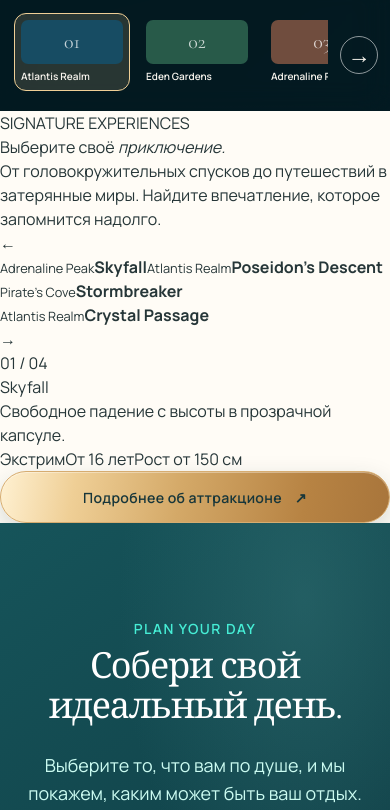
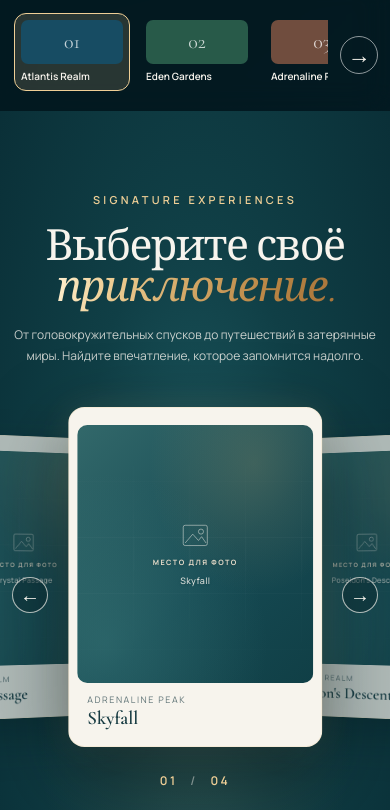
Before and after one commit to raccoonforge/aqua-paradise-resort, a React (Vite) app: page / in a window 390 px wide. Shown: the part 2421-3231 px from the top of the page. Built offline with nearby package versions, Linux system fonts and the light colour scheme.

Commit message:
style: dark ocean coverflow attractions showcase

```diff
--- a/src/index.css
+++ b/src/index.css
@@ -828,3 +828,47 @@ body {
   .apr-worlds { padding: 0; }
   .apr-worlds__frame { min-height: 100svh; border-radius: 0; }
 }
+
+/* Signature attractions: editorial coverflow on deep ocean, photo-ready cards. */
+.apr-attractions { position: relative; isolation: isolate; overflow: hidden; min-height: 900px; padding: 105px 20px 110px; background: radial-gradient(ellipse at 50% 45%,#1d5960 0%,#103f46 42%,#092d35 100%); color: #f7f4ed; text-align: center; }
+.apr-attractions__glow { position: absolute; width: min(85vw,900px); height: 600px; left: 50%; top: 30%; transform: translateX(-50%); background: radial-gradient(ellipse,rgba(192,156,98,.16),transparent 68%); pointer-events: none; }
+.apr-attractions__intro { position: relative; z-index: 2; max-width: 770px; margin: 0 auto; }
+.apr-attractions__eyebrow { font-size: 11px; font-weight: 600; letter-spacing: .3em; color: #efcf96; }
+.apr-attractions__intro h2 { margin: 16px 0; font-family: var(--font-serif); font-size: clamp(48px,6vw,86px); font-weight: 500; line-height: .95; letter-spacing: -.035em; }
+.apr-attractions__intro h2 em { font-weight: 400; background: var(--apr-gold-gradient); -webkit-background-clip: text; background-clip: text; -webkit-text-fill-color: transparent; }
+.apr-attractions__intro p { max-width: 620px; margin: 0 auto; font-size: 14px; line-height: 1.8; color: rgba(247,244,237,.8); }
+.apr-attractions__gallery { position: relative; z-index: 1; width: min(100%,1100px); height: clamp(360px,38vw,485px); margin: 30px auto 0; display: flex; align-items: center; justify-content: center; }
+.apr-attractions__stage { position: relative; width: 100%; height: 100%; perspective: 1250px; }
+.apr-attractions__card { position: absolute; top: 50%; left: 50%; width: clamp(235px,29vw,360px); height: clamp(320px,35vw,440px); padding: 8px; border: 1px solid rgba(239,207,150,.25); border-radius: 16px; background: #f7f4ed; color: #173b42; text-align: left; overflow: hidden; box-shadow: 0 22px 65px rgba(0,17,23,.45); transform: translate(-50%,-50%) translateX(calc(var(--card-offset) * clamp(145px,21vw,290px))) rotateY(calc(var(--card-offset) * -24deg)) scale(calc(1 - var(--card-depth) * .16)); opacity: calc(1 - var(--card-depth) * .3); z-index: calc(10 - var(--card-depth)); transition: transform .65s cubic-bezier(.2,.7,.2,1),opacity .65s ease,box-shadow .3s ease; cursor: pointer; }
+.apr-attractions__card.is-active { box-shadow: 0 30px 80px rgba(0,14,19,.55),0 0 35px rgba(239,207,150,.12); }
+.apr-attractions__card:focus-visible { outline: 3px solid #efcf96; outline-offset: 4px; }
+.apr-attractions__photo { width: 100%; height: 80%; border-radius: 10px; }
+.apr-attractions__photo .apr-media__mark { transform: translate(-50%,-50%) scale(.8); }
+.apr-attractions__photo .apr-media__id { display: none; }
+.apr-attractions__card-caption { display: flex; flex-direction: column; padding: 10px 10px 0; }
+.apr-attractions__card-caption small { font-size: 9px; text-transform: uppercase; letter-spacing: .17em; color: #607477; }
+.apr-attractions__card-caption strong { font-family: var(--font-serif); font-size: clamp(19px,2vw,27px); line-height: 1.15; font-weight: 600; }
+.apr-attractions__arrow { position: absolute; z-index: 15; top: 50%; width: 46px; height: 46px; border: 1px solid rgba(247,244,237,.7); border-radius: 50%; background: rgba(5,30,36,.35); font-size: 25px; line-height: 1; transition: background .2s ease,transform .2s ease; }
+.apr-attractions__arrow:hover { background: rgba(247,244,237,.18); transform: scale(1.06); }
+.apr-attractions__arrow:focus-visible { outline: 2px solid #efcf96; outline-offset: 4px; }
+.apr-attractions__arrow--prev { left: 0; }
+.apr-attractions__arrow--next { right: 0; }
+.apr-attractions__details { position: relative; z-index: 2; max-width: 600px; margin: 0 auto; animation: apr-worlds-enter .5s ease both; }
+.apr-attractions__counter { font-size: 12px; letter-spacing: .2em; font-weight: 600; color: #efcf96; }
+.apr-attractions__counter span { color: rgba(247,244,237,.45); padding: 0 8px; }
+.apr-attractions__details h3 { font-family: var(--font-serif); font-size: clamp(35px,4vw,55px); font-weight: 500; margin: 10px 0; }
+.apr-attractions__details p { margin: 0 auto; font-size: 14px; line-height: 1.7; color: rgba(247,244,237,.85); }
+.apr-attractions__meta { display: flex; justify-content: center; flex-wrap: wrap; gap: 10px; margin: 16px 0 24px; }
+.apr-attractions__meta span { border: 1px solid rgba(247,244,237,.25); border-radius: 99px; padding: 6px 13px; font-size: 11px; }
+.apr-attractions__details .apr-button { min-height: 48px; font-size: 12px; }
+@media(max-width:639px) {
+  .apr-attractions { min-height: 0; padding: 75px 12px 85px; }
+  .apr-attractions__intro h2 { font-size: clamp(43px,11vw,60px); }
+  .apr-attractions__intro p { font-size: 12px; }
+  .apr-attractions__gallery { height: 380px; margin-top: 20px; }
+  .apr-attractions__card { width: min(65vw,270px); height: 340px; transform: translate(-50%,-50%) translateX(calc(var(--card-offset) * 44vw)) rotateY(calc(var(--card-offset) * -22deg)) scale(calc(1 - var(--card-depth) * .17)); }
+  .apr-attractions__arrow { width: 36px; height: 36px; font-size: 20px; }
+  .apr-attractions__details p { font-size: 12px; }
+  .apr-attractions__details .apr-button { width: auto; max-width: 100%; }
+}
+@media(prefers-reduced-motion:reduce) { .apr-attractions__card { transition: none; } .apr-attractions__details { animation: none; } }
```
